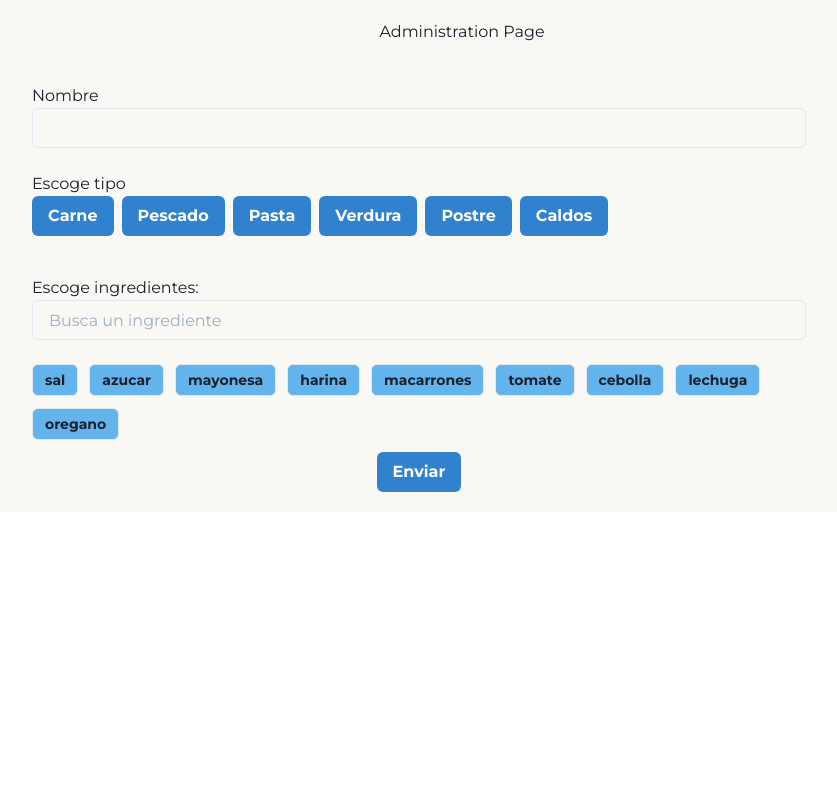
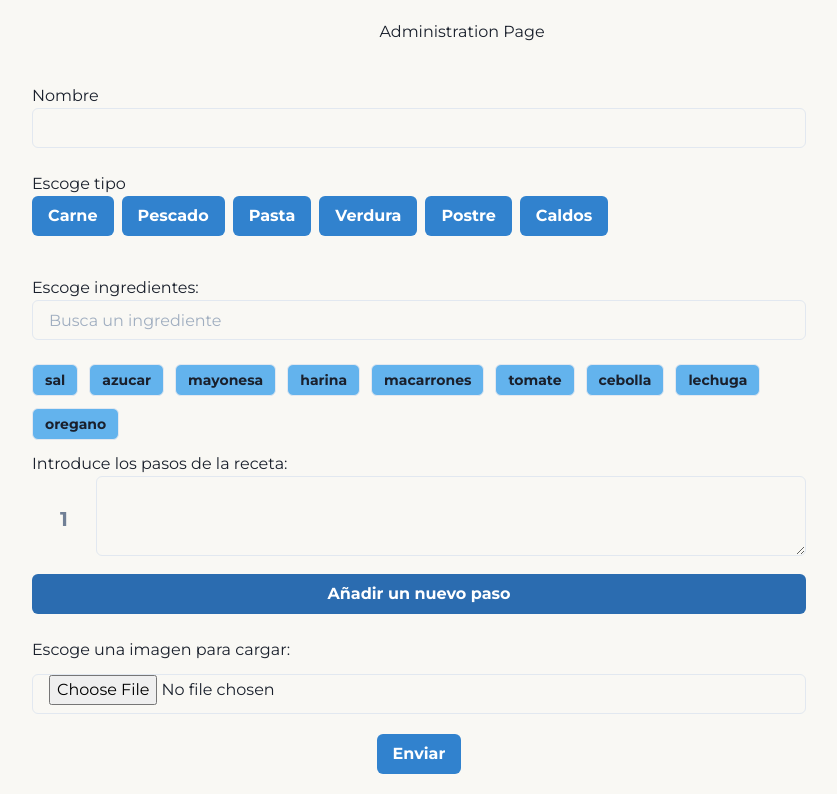
Before and after one commit to mdgdeveloper/recipeapp, a React (Create React App) app: page /admin in a window 1280 px wide. Both pictures are taken after a click on the element "Add a Recipe". Shown: the whole page, without its empty margins (178-1015 px from the left). Built offline with nearby package versions, Linux system fonts and the light colour scheme.

Commit message:
feat: FormPasos completado

```diff
--- a/package.json
+++ b/package.json
@@ -17,6 +17,7 @@
     "@types/node": "^12.20.7",
     "@types/react": "^17.0.3",
     "@types/react-dom": "^17.0.3",
+    "axios": "^0.21.1",
     "framer-motion": "^4.0.3",
     "graphql": "^15.5.0",
     "react": "^17.0.2",
--- a/src/components/atoms/Form/IngredienteAdd.tsx
+++ b/src/components/atoms/Form/IngredienteAdd.tsx
@@ -1,5 +1,5 @@
-import { Box, ButtonGroup, Button, IconButton } from '@chakra-ui/react';
-import { AddIcon } from "@chakra-ui/icons";
+import { ButtonGroup, Button } from '@chakra-ui/react';
+
 
 interface Props {
 
--- a/src/components/atoms/Form/IngredienteRemove.tsx
+++ b/src/components/atoms/Form/IngredienteRemove.tsx
@@ -41,8 +41,9 @@ const IngredienteRemove = ({ ingrediente, removeIngredient }: Props) => {
                 mr={2}
                 onChange={handlePesoSelected}
             >
-                <option value="unidades" selected>unidades</option>
-                <option value="peso">gramos</option>
+                <option value="peso" selected>gramos</option>
+                <option value="unidades">unidades</option>
+
             </Select>
 
         </Flex>
--- /dev/null
+++ b/src/components/atoms/Form/Paso.tsx
@@ -0,0 +1,40 @@
+import { Textarea, Box, Flex } from '@chakra-ui/react';
+import { useState } from 'react';
+
+interface Props {
+    id: number;
+    pasos: string[];
+    setPasos: (pasos: string[]) => void;
+
+
+}
+
+const Paso = ({ id, pasos, setPasos }: Props) => {
+
+    const handleChange = (event: React.ChangeEvent<HTMLTextAreaElement>) => {
+        pasos[id] = event.target.value;
+        setPasos(pasos);
+
+    }
+
+
+    return (
+        <Flex>
+        <Box
+            p={7}
+            fontSize={20}
+            fontWeight='bold'
+            color='gray.500'
+
+        >{id + 1}</Box>
+            <Textarea
+
+                onChange={handleChange}
+
+            />
+
+        </Flex>
+    )
+}
+
+export default Paso
--- /dev/null
+++ b/src/components/molecules/Form/FormImagen.tsx
@@ -0,0 +1,34 @@
+import { Box, Input } from '@chakra-ui/react';
+import axios from 'axios';
+
+interface Props {
+
+}
+
+const FormImagen = (props: Props) => {
+
+    const mostrarCambio = (event: React.ChangeEvent<HTMLInputElement>) =>{
+        const files = event.target.files;
+        if(files){
+            console.log(files[0]);
+        }
+    }
+
+    return (
+        <Box
+            textAlign="left"
+
+        >
+            Escoge una imagen para cargar:
+            <Input
+                mt={3}
+                mb={5}
+                type='file'
+                placeholder='Escoge una imagen para cargar'
+                onChange={mostrarCambio}
+            />
+        </Box>
+    )
+}
+
+export default FormImagen
--- a/src/components/molecules/Form/FormPasos.tsx
+++ b/src/components/molecules/Form/FormPasos.tsx
@@ -1,14 +1,49 @@
-import React from 'react'
-
+import { Flex, Box, Button } from '@chakra-ui/react';
+import { useState } from 'react';
+import Paso from '../../atoms/Form/Paso';
 interface Props {
 
 }
 
 const FormPasos = (props: Props) => {
+    // bloque de pasos almacenados (no se si es necesario)
+    const [pasos, setPasos] = useState<string[]>([]);
+    // Paso introducido en ese momento.
+    const [idActual, setIdActual] = useState<number>(0);
+    // Inputs
+    const [entradas, setEntradas] = useState<JSX.Element[]>([<Paso id={idActual} pasos={pasos} setPasos={setPasos}/>]);
+
+
+    const addStep = () => {
+        // Gestion del nuevo paso
+        const newPasos = [...pasos];
+        newPasos.push("");
+        setIdActual(()=>{ return idActual + 1});
+        setPasos(newPasos);
+
+        // Creacion del nuevo input
+        const newEntradas: JSX.Element[] = [...entradas];
+        newEntradas.push(<Paso id={idActual+1} pasos={pasos} setPasos={setPasos}/>);
+        setEntradas(newEntradas);
+    }
+
+
+
     return (
-        <div>
-
-        </div>
+        <Box
+        textAlign='left'
+        >
+        Introduce los pasos de la receta:
+        {entradas ? entradas.map( entrada => entrada) : <></>}
+        <Button
+        w='100%'
+            onClick={addStep}
+            bg='blue.600'
+            color='white'
+            mb={6}
+            mt={3}
+        >Añadir un nuevo paso</Button>
+        </Box>
     )
 }
 
--- a/src/components/organisms/AddRecipeForm.tsx
+++ b/src/components/organisms/AddRecipeForm.tsx
@@ -7,6 +7,7 @@ import FormPersonas from '../molecules/Form/FormPersonas';
 import FormTipos from '../molecules/Form/FormTipos';
 import FormIngredientes from '../molecules/Form/FormIngredientes';
 import FormPasos from '../molecules/Form/FormPasos';
+import FormImagen from '../molecules/Form/FormImagen';
 
 
 interface Props {
@@ -32,6 +33,7 @@ const AddRecipeForm = (props: Props) => {
                     </Flex>
                     <FormIngredientes />
                     <FormPasos />
+                    <FormImagen />
                 </Flex>
                 <Button colorScheme="blue">Enviar</Button>
             </form>
```
Also changed, not shown: 1 other file (tests, documents, lock files or other folders).
